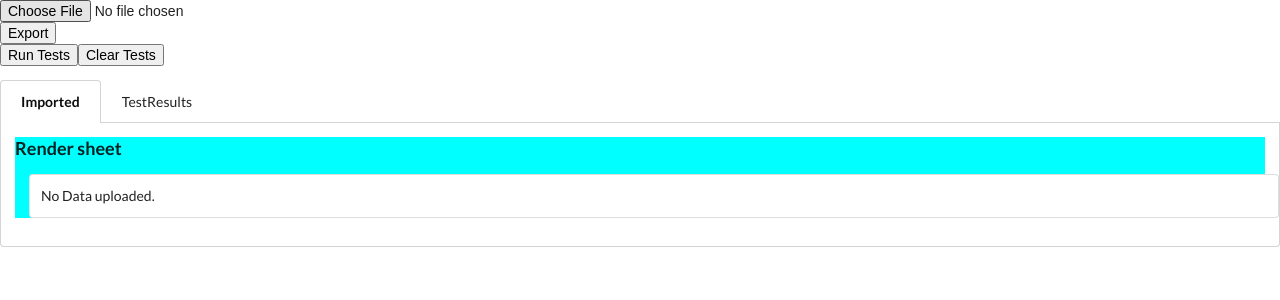
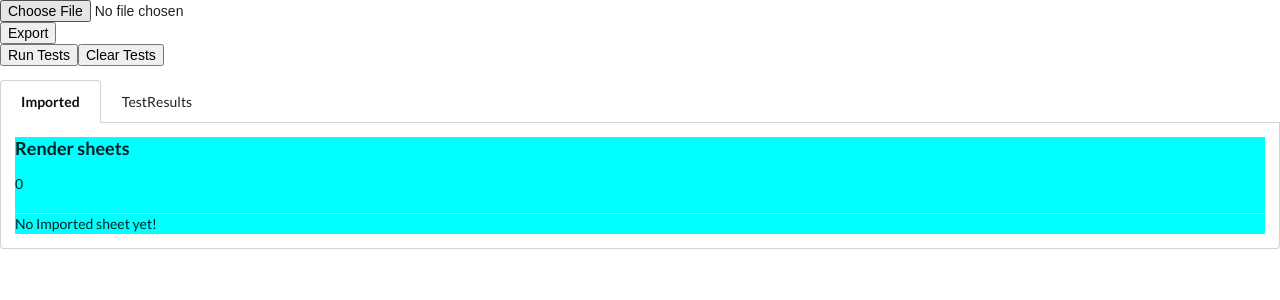
Before and after one commit to piyush-mishra-pm/react-excel, a React (Create React App) app: page / in a window 1280 px wide. Shown: the top 300 px of the page. Built offline with nearby package versions, Linux system fonts and the light colour scheme.

Commit message:
Separate tabs render separate sheets of imported data. Test Results still only show 1 sheet.

```diff
--- /dev/null
+++ b/src/components/RenderSpreadSheet.js
@@ -0,0 +1,63 @@
+import React from 'react';
+
+import * as TestUtils from '../store/TestUtils';
+
+function RenderSpreadSheet(props) {
+  const sheetData = props.sheetData;
+  const COLUMN_NAMES = Object.keys(sheetData[0]);
+  return (
+    <div>
+      {sheetData.length && (
+        <table className="ui celled table" style={{display: 'block', overflow: 'auto', margin: '1rem'}}>
+          {/** Render table header */}
+          <thead>
+            <tr>
+              {COLUMN_NAMES.map((COL_NAME) => (
+                <th scope="col" key={COL_NAME}>
+                  {COL_NAME}
+                </th>
+              ))}
+            </tr>
+          </thead>
+          {/** Render table body */}
+          <tbody>
+            {sheetData.map((row, index) => (
+              <tr key={index}>
+                {Object.keys(row).map((rowKey) => (
+                  <td key={`${index}-${rowKey}`}>{renderImageOrTextValue(row[rowKey])}</td>
+                ))}
+              </tr>
+            ))}
+          </tbody>
+        </table>
+      )}
+    </div>
+  );
+}
+
+function renderImageOrTextValue(content) {
+  if (TestUtils.isImageUrlOfAllowedImageFormats(content)) {
+    return (
+      <React.Fragment>
+        <a href={content} target="_blank" rel="noopener noreferrer">
+          <p>{content}</p>
+          <img
+            src={content}
+            alt=""
+            className="ui image"
+            style={{
+              backgroundColor: TestUtils.isPngImage(content) ? 'blue' : '',
+              objectFit: 'cover',
+              objectPosition: 'center',
+              maxHeight: '200px',
+              maxWidth: '400px',
+            }}
+          />
+        </a>
+      </React.Fragment>
+    );
+  }
+  return content;
+}
+
+export default RenderSpreadSheet;
--- a/src/components/RenderSpreadSheets.js
+++ b/src/components/RenderSpreadSheets.js
@@ -1,71 +1,36 @@
-import React from 'react';
-import { useSelector } from 'react-redux';
+import React, {useState} from 'react';
+import {useSelector} from 'react-redux';
 
-import * as TestUtils from '../store/TestUtils';
+import RenderSpreadSheet from './RenderSpreadSheet';
 
 function RenderSpreadSheets() {
+  const [activeSheetNumberTab, setActiveSheetNumberTab] = useState(0);
   const state = useSelector((state) => state);
-  const movies = state.root ? state.root.importedData : null;
-
+  const sheetsData = state.root.importedData;
   return (
-    <div style={{ backgroundColor: 'cyan' }}>
-      <h3>Render sheet</h3>
-      <table className="ui celled table" style={{ display: 'block', overflow: 'auto', margin: '1rem' }}>
-        <thead>
-          <tr>
-            {movies.length &&
-              Object.keys(movies[0]).length &&
-              Object.keys(movies[0][0]).length &&
-              Object.keys(movies[0][0]).map((key) => (
-                <th scope="col" key={key}>
-                  {key}
-                </th>
-              ))}
-          </tr>
-        </thead>
-        <tbody>
-          {movies.length && movies[0].length ? (
-            movies[0].map((row, index) => (
-              <tr key={index}>
-                {Object.keys(row).map((rowKey) => (
-                  <td key={`${index}-${rowKey}`}>{renderImageOrTextValue(row[rowKey])}</td>
-                ))}
-              </tr>
-            ))
-          ) : (
-            <tr>
-              <td colSpan="5">No Data uploaded.</td>
-            </tr>
-          )}
-        </tbody>
-      </table>
+    <div style={{backgroundColor: 'cyan'}}>
+      <h3>Render sheets</h3>
+      <div className="ui top attached tabular menu">
+        {sheetsData.length &&
+          sheetsData.map((sheetNumber, index) => (
+            <div
+              className={`${activeSheetNumberTab === index && 'active'} item`}
+              onClick={() => setActiveSheetNumberTab(index)}
+              key={index}
+            >
+              Sheet-{index}
+            </div>
+          ))}
+      </div>
+      {sheetsData.length ? (
+        <div className="ui bottom attached active tab segment">
+          <RenderSpreadSheet sheetData={sheetsData[activeSheetNumberTab]} />
+        </div>
+      ) : (
+        'No Imported sheet yet!'
+      )}
     </div>
   );
 }
 
-function renderImageOrTextValue(content) {
-  if (TestUtils.isImageUrlOfAllowedImageFormats(content)) {
-    return (
-      <React.Fragment>
-        <a href={content} target="_blank" rel="noopener noreferrer">
-          <p>{content}</p>
-          <img
-            src={content}
-            alt=''
-            className="ui image"
-            style={{
-              backgroundColor: TestUtils.isPngImage(content) ? 'blue' : '',
-              objectFit: 'cover',
-              objectPosition: 'center',
-              maxHeight: '200px',
-              maxWidth: '400px',
-            }}
-          />
-        </a>
-      </React.Fragment>
-    );
-  }
-  return content;
-}
-
 export default RenderSpreadSheets;
--- a/src/store/INITIAL_STATE.js
+++ b/src/store/INITIAL_STATE.js
@@ -1,6 +1,6 @@
 const INITIAL_STATE = {
-  importedData: {},
-  testResultsData: {},
+  importedData: [],
+  testResultsData: [],
 };
 
 export default INITIAL_STATE;
```
Also changed, not shown: src/components/HomeComponent.js (+8 -4 lines).
